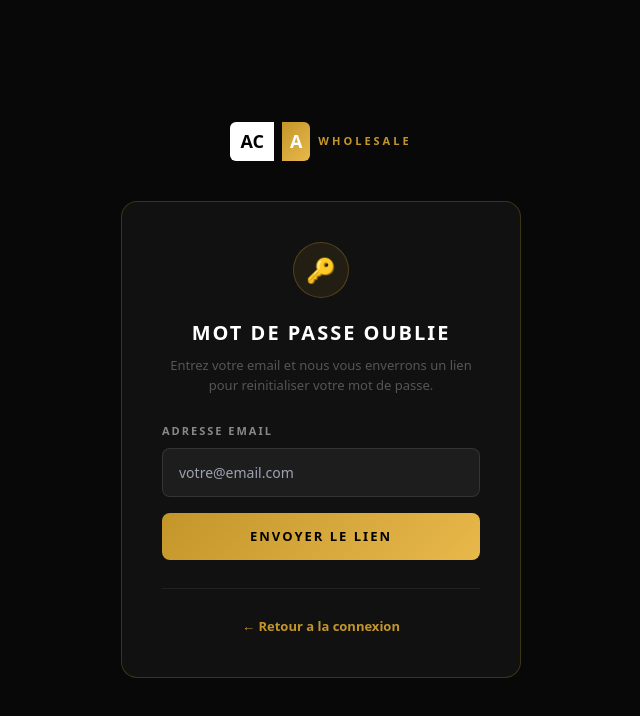
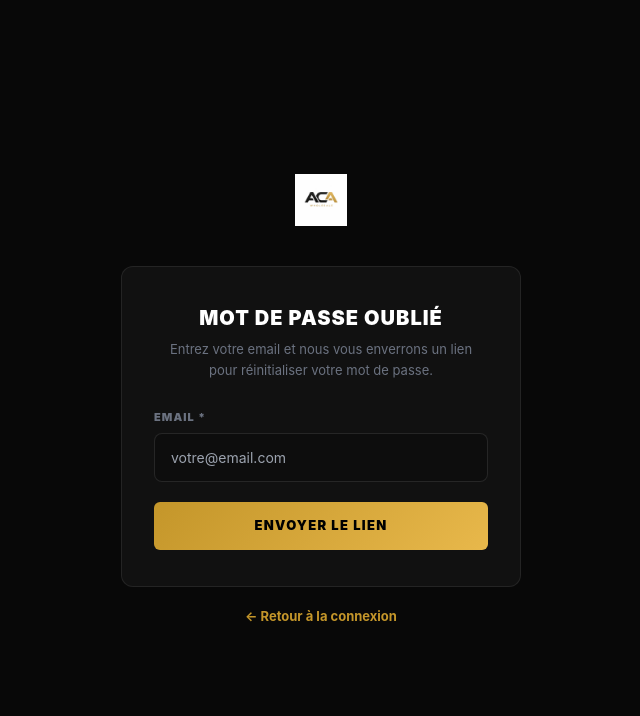
Before and after one commit to acawholesale/aca-wholesale, a Next.js app: page /mot-de-passe-oublie in a window 1280 px wide. Shown: the top 716 px of the page, without its empty margins (319-959 px from the left). Built offline with nearby package versions, Linux system fonts and the light colour scheme.

Commit message:
feat: mot-de-passe-oublie - page de réinitialisation

```diff
--- a/app/mot-de-passe-oublie/page.js
+++ b/app/mot-de-passe-oublie/page.js
@@ -1,87 +1,79 @@
 'use client'
-export const dynamic = 'force-dynamic'
 import { useState } from 'react'
 import Link from 'next/link'
 
-export default function ForgotPasswordPage() {
-  var emailState = useState('')
-  var email = emailState[0]; var setEmail = emailState[1]
-  var stepState = useState('form')
-  var step = stepState[0]; var setStep = stepState[1]
-  var errorState = useState('')
-  var error = errorState[0]; var setError = errorState[1]
-  var loadingState = useState(false)
-  var loading = loadingState[0]; var setLoading = loadingState[1]
+export default function MotDePasseOublie() {
+  const [email, setEmail] = useState('')
+  const [sent, setSent] = useState(false)
 
-  function handleSubmit(e) {
+  const handleSubmit = (e) => {
     e.preventDefault()
-    setError('')
-    if (!email) { setError('Veuillez entrer votre adresse email'); return }
-    var emailRegex = /^[^\s@]+@[^\s@]+\.[^\s@]+$/
-    if (!emailRegex.test(email)) { setError('Adresse email invalide'); return }
-    setLoading(true)
-    // TODO: replace with real API call:
-    // await fetch('/api/auth/forgot-password', { method: 'POST', body: JSON.stringify({ email }) })
-    setTimeout(function() {
-      setLoading(false)
-      setStep('sent')
-    }, 1000)
+    // TODO: Connect to real API
+    setSent(true)
   }
 
-  if (step === 'sent') {
-    return (
-      <div style={{ minHeight: '100vh', background: '#080808', display: 'flex', flexDirection: 'column', alignItems: 'center', justifyContent: 'center', padding: '24px', fontFamily: 'system-ui, sans-serif' }}>
-        <Link href="/" style={{ display: 'flex', alignItems: 'center', textDecoration: 'none', marginBottom: '40px' }}>
-          <img src="/logo.png" alt="ACA Wholesale" style={{ height: '52px', width: 'auto', objectFit: 'contain' }} />
-        </Link>
-        <div style={{ width: '100%', maxWidth: '400px', background: '#111', border: '1px solid rgba(196,150,42,0.25)', borderRadius: '16px', padding: '40px', textAlign: 'center' }}>
-          <div style={{ width: '64px', height: '64px', background: 'rgba(16,185,129,0.15)', border: '1px solid rgba(16,185,129,0.3)', borderRadius: '50%', display: 'flex', alignItems: 'center', justifyContent: 'center', margin: '0 auto 24px', fontSize: '28px' }}>✉️</div>
-          <h1 style={{ color: '#fff', fontWeight: 900, fontSize: '20px', textTransform: 'uppercase', letterSpacing: '2px', margin: '0 0 12px 0' }}>Email envoye !</h1>
-          <p style={{ color: '#888', fontSize: '14px', lineHeight: '1.6', margin: '0 0 8px 0' }}>Si un compte existe avec l adresse</p>
-          <p style={{ color: '#C4962A', fontWeight: 700, fontSize: '14px', margin: '0 0 16px 0' }}>{email}</p>
-          <p style={{ color: '#888', fontSize: '13px', lineHeight: '1.6', margin: '0 0 32px 0' }}>vous recevrez un lien de reinitialisation dans les prochaines minutes. Pensez a verifier vos spams.</p>
-          <Link href="/login" style={{ display: 'block', width: '100%', padding: '14px', background: 'linear-gradient(135deg, #C4962A, #E8B84B)', color: '#000', fontWeight: 900, fontSize: '13px', textTransform: 'uppercase', letterSpacing: '2px', border: 'none', borderRadius: '8px', cursor: 'pointer', textDecoration: 'none', boxSizing: 'border-box' }}>
-            RETOUR A LA CONNEXION
-          </Link>
-        </div>
-      </div>
-    )
+  const inputStyle = {
+    width: '100%', background: '#0d0d0d', border: '1px solid rgba(255,255,255,0.1)',
+    borderRadius: '6px', padding: '13px 16px', fontSize: '14px', color: '#fff',
+    outline: 'none', boxSizing: 'border-box',
   }
 
   return (
-    <div style={{ minHeight: '100vh', background: '#080808', display: 'flex', flexDirection: 'column', alignItems: 'center', justifyContent: 'center', padding: '24px', fontFamily: 'system-ui, sans-serif' }}>
-      <Link href="/" style={{ display: 'flex', alignItems: 'center', gap: '8px', textDecoration: 'none', marginBottom: '40px' }}>
-        <span style={{ background: '#fff', color: '#000', padding: '6px 10px', fontWeight: 900, fontSize: '18px', borderRadius: '6px 0 0 6px' }}>AC</span>
-        <span style={{ background: 'linear-gradient(135deg, #C4962A, #E8B84B)', color: '#fff', padding: '6px 8px', fontWeight: 900, fontSize: '18px', borderRadius: '0 6px 6px 0' }}>A</span>
-        <span style={{ color: '#C4962A', fontWeight: 900, fontSize: '11px', textTransform: 'uppercase', letterSpacing: '3px' }}>Wholesale</span>
-      </Link>
+    <main style={{ background: '#080808', minHeight: '100vh', display: 'flex', flexDirection: 'column', alignItems: 'center', justifyContent: 'center', padding: '40px 20px' }}>
+      <a href="/" style={{ marginBottom: '40px', display: 'block' }}>
+        <img src="/logo.png" alt="ACA Wholesale" style={{ height: '52px', width: 'auto', objectFit: 'contain' }} />
+      </a>
 
-      <div style={{ width: '100%', maxWidth: '400px', background: '#111', border: '1px solid rgba(196,150,42,0.25)', borderRadius: '16px', padding: '40px' }}>
-        <div style={{ textAlign: 'center', marginBottom: '28px' }}>
-          <div style={{ width: '56px', height: '56px', background: 'rgba(196,150,42,0.1)', border: '1px solid rgba(196,150,42,0.3)', borderRadius: '50%', display: 'flex', alignItems: 'center', justifyContent: 'center', margin: '0 auto 20px', fontSize: '24px' }}>🔑</div>
-          <h1 style={{ color: '#fff', fontWeight: 900, fontSize: '20px', textTransform: 'uppercase', letterSpacing: '2px', margin: '0 0 8px 0' }}>Mot de passe oublie</h1>
-          <p style={{ color: '#555', fontSize: '13px', lineHeight: '1.5', margin: 0 }}>Entrez votre email et nous vous enverrons un lien pour reinitialiser votre mot de passe.</p>
+      <div style={{ width: '100%', maxWidth: '400px' }}>
+        <div style={{ background: '#111', border: '1px solid rgba(255,255,255,0.08)', borderRadius: '12px', padding: '36px 32px' }}>
+          {sent ? (
+            <div style={{ textAlign: 'center' }}>
+              <div style={{ fontSize: '48px', marginBottom: '16px' }}>📧</div>
+              <h1 style={{ fontSize: '20px', fontWeight: 900, color: '#fff', textTransform: 'uppercase', marginBottom: '12px' }}>Email envoyé !</h1>
+              <p style={{ color: '#9ca3af', fontSize: '13px', lineHeight: 1.6, marginBottom: '24px' }}>
+                Si un compte existe avec l&apos;adresse <strong style={{ color: '#fff' }}>{email}</strong>, vous recevrez un lien de réinitialisation.
+              </p>
+              <Link href="/login" style={{ display: 'block', background: 'linear-gradient(135deg, #C4962A, #E8B84B)', color: '#000', padding: '13px', fontWeight: 900, fontSize: '13px', textTransform: 'uppercase', letterSpacing: '0.1em', borderRadius: '6px', textDecoration: 'none', textAlign: 'center' }}>
+                Retour à la connexion
+              </Link>
+            </div>
+          ) : (
+            <>
+              <h1 style={{ fontSize: '20px', fontWeight: 900, color: '#fff', textTransform: 'uppercase', letterSpacing: '0.05em', marginBottom: '6px', textAlign: 'center' }}>
+                Mot de passe oublié
+              </h1>
+              <p style={{ color: '#6b7280', fontSize: '13px', textAlign: 'center', marginBottom: '28px', lineHeight: 1.6 }}>
+                Entrez votre email et nous vous enverrons un lien pour réinitialiser votre mot de passe.
+              </p>
+              <form onSubmit={handleSubmit}>
+                <div style={{ marginBottom: '20px' }}>
+                  <label style={{ display: 'block', fontSize: '11px', fontWeight: 900, color: '#6b7280', textTransform: 'uppercase', letterSpacing: '0.1em', marginBottom: '8px' }}>
+                    Email *
+                  </label>
+                  <input
+                    type="email" required value={email} onChange={e => setEmail(e.target.value)}
+                    style={inputStyle} placeholder="votre@email.com"
+                    onFocus={e => e.target.style.borderColor = '#C4962A'}
+                    onBlur={e => e.target.style.borderColor = 'rgba(255,255,255,0.1)'}
+                  />
+                </div>
+                <button
+                  type="submit"
+                  style={{ width: '100%', background: 'linear-gradient(135deg, #C4962A, #E8B84B)', color: '#000', padding: '14px', fontWeight: 900, fontSize: '13px', textTransform: 'uppercase', letterSpacing: '0.1em', borderRadius: '6px', border: 'none', cursor: 'pointer' }}
+                >
+                  ENVOYER LE LIEN
+                </button>
+              </form>
+            </>
+          )}
         </div>
 
-        <form onSubmit={handleSubmit} style={{ display: 'flex', flexDirection: 'column', gap: '16px' }}>
-          <div>
-            <label style={{ display: 'block', color: '#888', fontSize: '11px', fontWeight: 700, textTransform: 'uppercase', letterSpacing: '2px', marginBottom: '8px' }}>Adresse email</label>
-            <input type="email" value={email} onChange={function(e) { setEmail(e.target.value); setError('') }} placeholder="votre@email.com" autoFocus autoComplete="email"
-              style={{ width: '100%', padding: '13px 16px', background: 'rgba(255,255,255,0.05)', border: '1px solid rgba(255,255,255,0.1)', borderRadius: '8px', color: '#fff', fontSize: '14px', outline: 'none', boxSizing: 'border-box' }} />
-          </div>
-
-          {error && <div style={{ background: 'rgba(248,113,113,0.1)', border: '1px solid rgba(248,113,113,0.3)', borderRadius: '8px', padding: '10px 14px', color: '#f87171', fontSize: '13px', fontWeight: 600 }}>{error}</div>}
-
-          <button type="submit" disabled={loading}
-            style={{ width: '100%', padding: '14px', background: loading ? 'rgba(196,150,42,0.5)' : 'linear-gradient(135deg, #C4962A, #E8B84B)', color: '#000', fontWeight: 900, fontSize: '13px', textTransform: 'uppercase', letterSpacing: '2px', border: 'none', borderRadius: '8px', cursor: loading ? 'not-allowed' : 'pointer' }}>
-            {loading ? 'Envoi...' : 'ENVOYER LE LIEN'}
-          </button>
-        </form>
-
-        <div style={{ marginTop: '28px', paddingTop: '24px', borderTop: '1px solid rgba(255,255,255,0.07)', textAlign: 'center' }}>
-          <Link href="/login" style={{ color: '#C4962A', fontWeight: 700, fontSize: '13px', textDecoration: 'none' }}>← Retour a la connexion</Link>
-        </div>
+        <p style={{ textAlign: 'center', color: '#6b7280', fontSize: '13px', marginTop: '20px' }}>
+          <Link href="/login" style={{ color: '#C4962A', fontWeight: 700, textDecoration: 'none' }}>
+            ← Retour à la connexion
+          </Link>
+        </p>
       </div>
-    </div>
+    </main>
   )
 }
```
